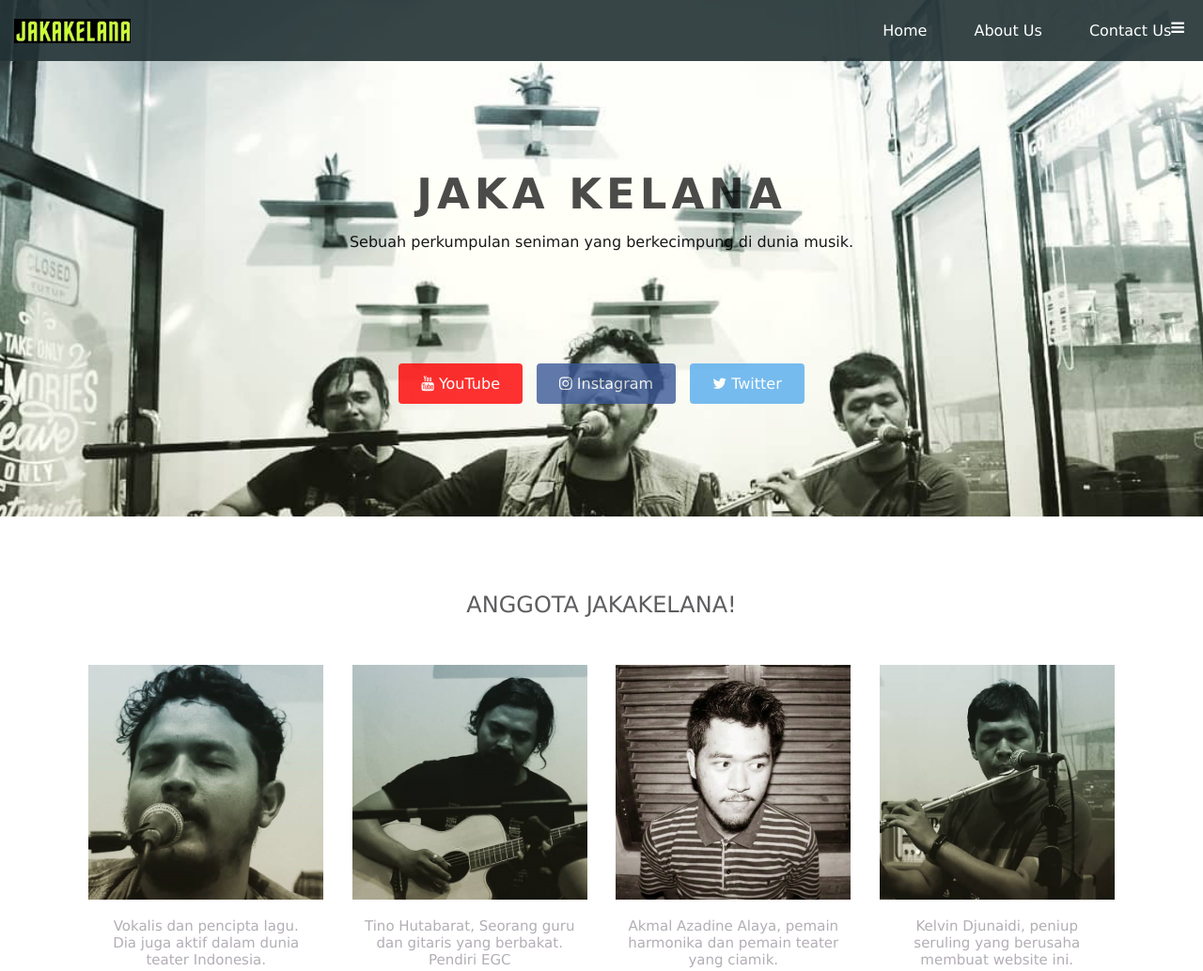
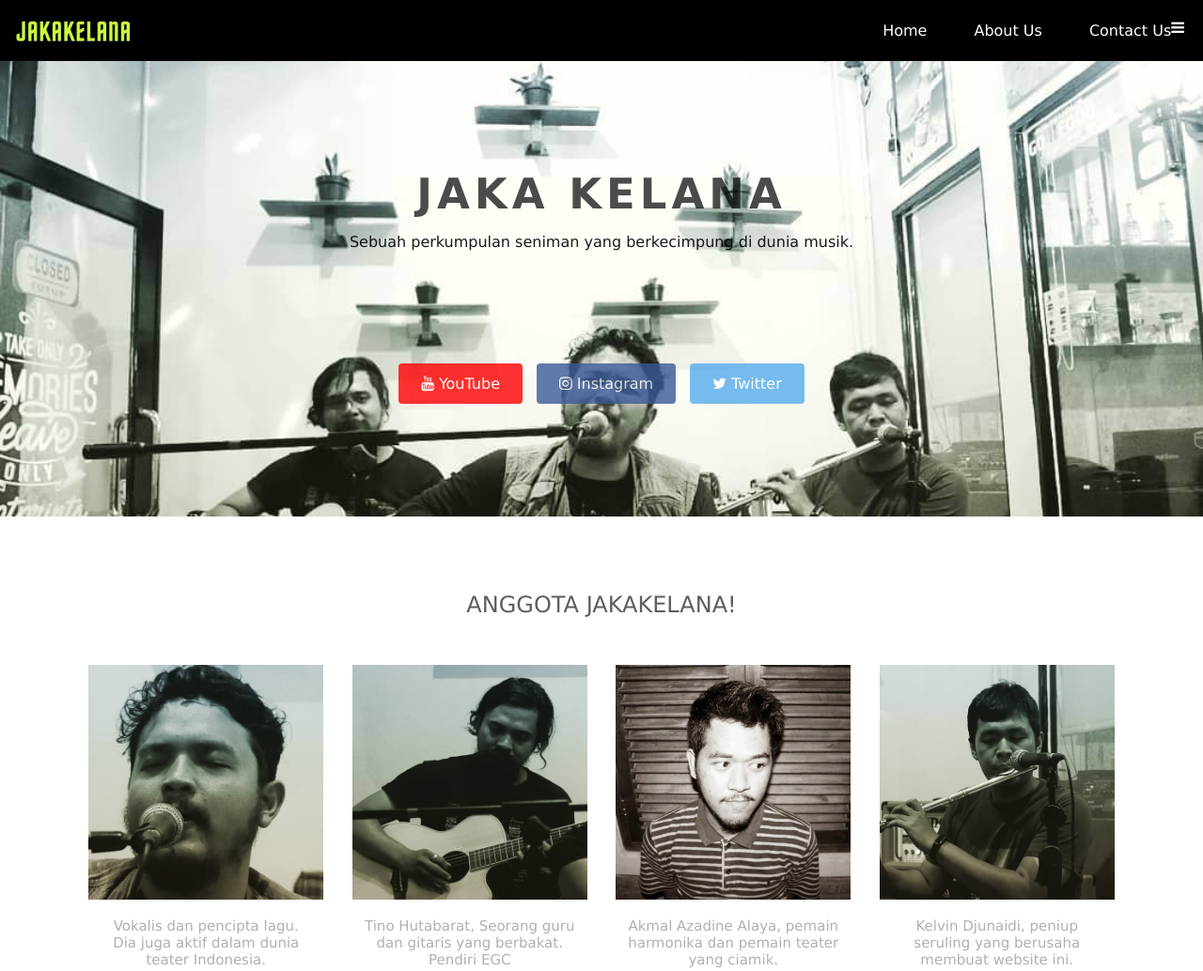
Before and after one commit to yohaneskelvin/JakaKelana, a plain HTML site: page index.html in a window 1280 px wide. Shown: the top 1034 px of the page at 94% size. Drawn offline with Linux system fonts and the light colour scheme.

Commit message:
Update stylesheet.css

```diff
--- a/stylesheet.css
+++ b/stylesheet.css
@@ -91,7 +91,7 @@ a {
 header {
   height: 65px;
   width: 100%;
-  background-color: rgba(34, 49, 52, 0.9);
+  background-color: black;
   position :fixed;
   top: 0;
   z-index: 10;
```
